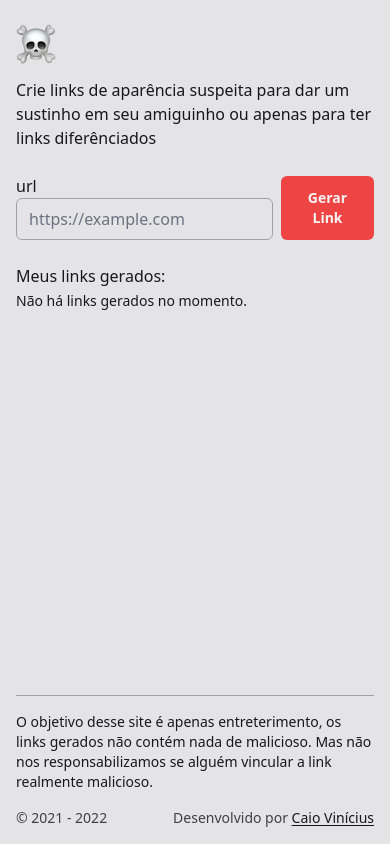
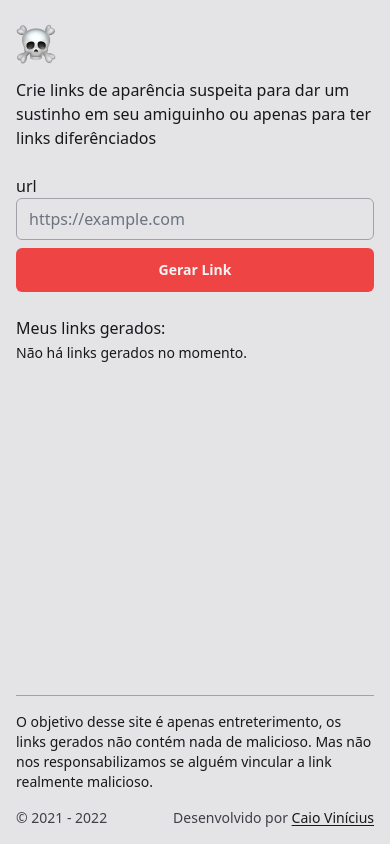
Before and after one commit to SadS4ndWiCh/sus-link, a Next.js app: page / in a window 390 px wide. Built offline with nearby package versions, Linux system fonts and the light colour scheme.

Commit message:
add resposivity, loading button and id in link data

```diff
--- a/src/components/CreateLinkForm.tsx
+++ b/src/components/CreateLinkForm.tsx
@@ -1,7 +1,10 @@
 import { FormEvent } from "react";
-import { useLocalStorage } from "usehooks-ts";
+import { useBoolean, useLocalStorage } from "usehooks-ts";
+import ShortUniqueId from "short-unique-id";
 
 import { generateSusLink } from "@utils/urls";
+import { addNewLink } from "@utils/database";
+import { SpinnerGap } from "phosphor-react";
 
 interface CreateLinkFormEvent extends FormEvent<HTMLFormElement> {
   target: HTMLFormElement & {
@@ -10,6 +13,7 @@ interface CreateLinkFormEvent extends FormEvent<HTMLFormElement> {
 };
 
 export interface ISusLink {
+  id: string;
   original_url: string;
   sus_url: string;
   created_at: number;
@@ -19,27 +23,37 @@ export const GENERATED_LINKS_KEY = '@suslink:generated_links';
 
 export const CreateLinkForm = () => {
   const [generatedLinks, setGeneratedLinks] = useLocalStorage<ISusLink[]>(GENERATED_LINKS_KEY, []);
+  const { value: isLoading, setTrue: setLoadingStart, setFalse: setLoadingEnd } = useBoolean(false);
 
-  const handleCreateLink = (e: CreateLinkFormEvent) => {
+  const handleCreateLink = async (e: CreateLinkFormEvent) => {
     e.preventDefault();
+    setLoadingStart();
 
     const original_url = e.target.url.value;
     const sus_url = `https://suslink.vercel.app/${generateSusLink()}`;
+    const uid = new ShortUniqueId({ length: 10 });
+    const newLinkData = {
+      id: uid(),
+      original_url,
+      sus_url,
+      created_at: Date.now(),
+    };
+
+    const result = await addNewLink(newLinkData, true);
 
     setGeneratedLinks([
       ...generatedLinks,
-      {
-        original_url,
-        sus_url,
-        created_at: Date.now(),
-      }
+      newLinkData
     ])
 
     e.target.url.value = '';
+
+    setLoadingEnd();
   };
 
   return (
-    <form onSubmit={handleCreateLink} className='flex items-end justify-between gap-2 py-6'>
+    <form onSubmit={handleCreateLink}>
+      <div className='flex flex-col justify-between gap-2 py-6 sm:flex-row sm:items-end'>
         <div className='flex-1 flex flex-col'>
           <label htmlFor='url'>url</label>
           <input
@@ -55,10 +69,13 @@ export const CreateLinkForm = () => {
 
         <button
           type='submit'
-        className='py-3 px-5 h-full rounded-md text-sm text-zinc-100 font-bold bg-red-500 transition-colors hover:bg-red-600'
+          disabled={isLoading}
+          className='flex items-center justify-center gap-2 py-3 px-5 h-full rounded-md text-sm text-zinc-100 font-bold bg-red-500 transition-colors hover:bg-red-600 disabled:cursor-not-allowed disabled:opacity-70'
         >
+          { isLoading && <SpinnerGap size={20} className='animate-spin' /> }
           Gerar Link
         </button>
+      </div>
     </form>
   )
 };
```
Lines whose indentation alone changed are shown as unchanged.
